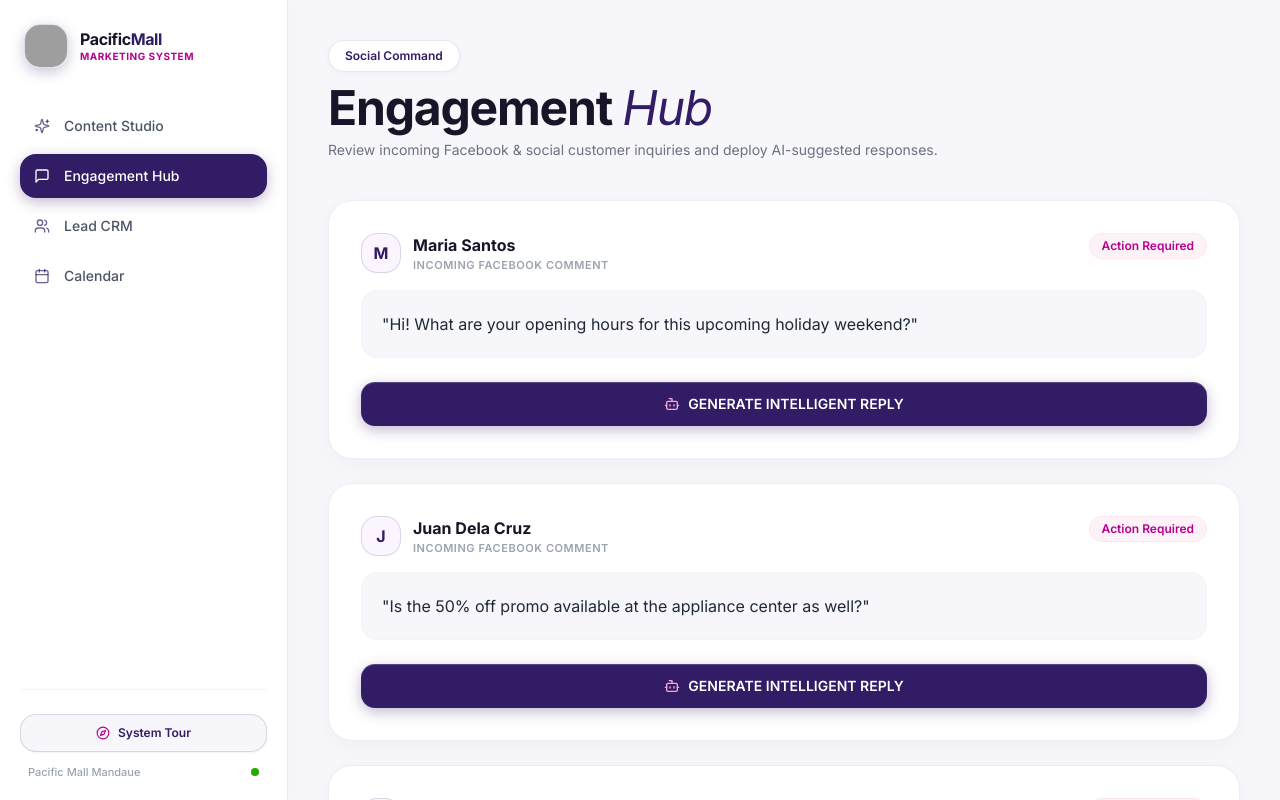
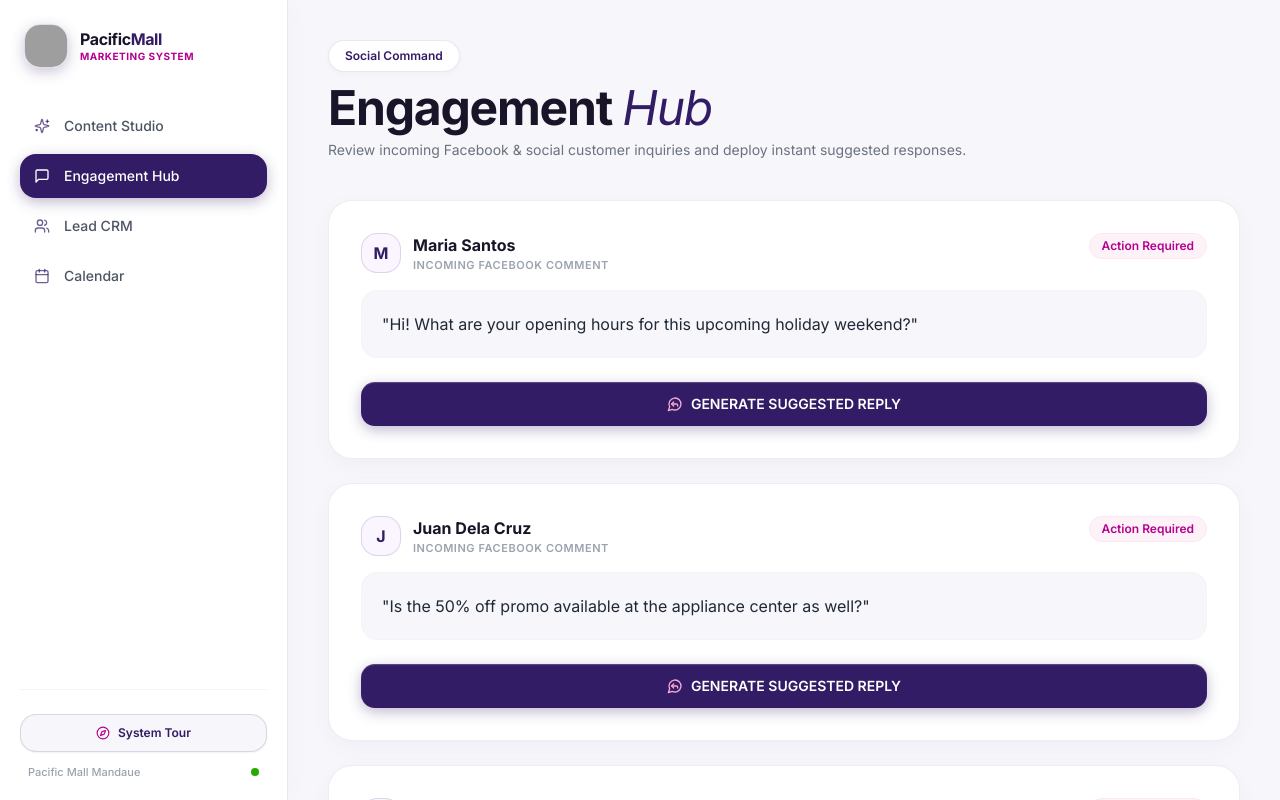
Before and after one commit to calina-miguel/Pacific-Mall-Marketing-Tool, a Next.js app: page /dashboard/engagement in a window 1280 px wide. Built offline with nearby package versions, Linux system fonts and the light colour scheme; grey boxes are pictures that could not be loaded.

Commit message:
Remove all AI references, labels, bot wording, and hints across the entire frontend UI

```diff
--- a/app/dashboard/engagement/page.tsx
+++ b/app/dashboard/engagement/page.tsx
@@ -2,7 +2,7 @@
 
 import { useState, useEffect } from 'react';
 import { motion } from 'framer-motion';
-import { MessageSquare, Sparkles, Send, Bot } from 'lucide-react';
+import { MessageSquare, Sparkles, Send, MessageCircleReply } from 'lucide-react';
 
 export default function EngagementDashboard() {
   const [comments, setComments] = useState<any[]>([]);
@@ -58,7 +58,7 @@ export default function EngagementDashboard() {
           Engagement <span className="font-serif italic font-normal text-[#321c65]">Hub</span>
         </h1>
         <p className="text-gray-500 text-sm mt-2">
-          Review incoming Facebook & social customer inquiries and deploy AI-suggested responses.
+          Review incoming Facebook & social customer inquiries and deploy instant suggested responses.
         </p>
       </header>
 
@@ -100,8 +100,8 @@ export default function EngagementDashboard() {
               disabled={loading[item.id]}
               className="w-full ad-btn-purple !py-3 !text-xs sm:!text-sm"
             >
-              <Bot className="w-4 h-4 text-pink-300" />
-              {loading[item.id] ? "ANALYZING COMMENT..." : "GENERATE INTELLIGENT REPLY"}
+              <MessageCircleReply className="w-4 h-4 text-pink-300" />
+              {loading[item.id] ? "PREPARING RESPONSE..." : "GENERATE SUGGESTED REPLY"}
             </button>
 
             {/* Suggested Response Preview */}
--- a/app/dashboard/page.tsx
+++ b/app/dashboard/page.tsx
@@ -71,7 +71,7 @@ export default function Dashboard() {
                 </div>
               </div>
               <span className="text-xs text-[#b60090] font-semibold bg-pink-50 border border-pink-100 px-3 py-1 rounded-full">
-                AI Powered
+                Instant Engine
               </span>
             </div>
 
@@ -91,7 +91,7 @@ export default function Dashboard() {
               className="ad-btn-purple w-full sm:w-auto text-xs sm:text-sm !py-3 !px-6 disabled:opacity-50"
             >
               {loading ? (
-                <>Calculating AI Strategy...</>
+                <>Preparing Campaign Strategy...</>
               ) : (
                 <>
                   <Zap className="w-4 h-4 text-pink-300" />
--- a/lib/useTour.ts
+++ b/lib/useTour.ts
@@ -34,7 +34,7 @@ export const startTour = () => {
     },
     steps: [
       { element: '#content-studio', popover: { title: 'Content Studio', description: 'Centralized content studio. Generate trend-compliant assets tailored to your brand voice.' } },
-      { element: '#engagement-hub', popover: { title: 'Engagement Hub', description: 'Real-time engagement hub. AI-assisted response workflows for streamlined customer interactions.' } },
+      { element: '#engagement-hub', popover: { title: 'Engagement Hub', description: 'Real-time engagement hub. Smart response workflows for streamlined customer interactions.' } },
       { element: '#lead-crm', popover: { title: 'Lead CRM', description: 'Integrated lead management. Automatically capture and track customer outreach data.' } }
     ]
   });
```
